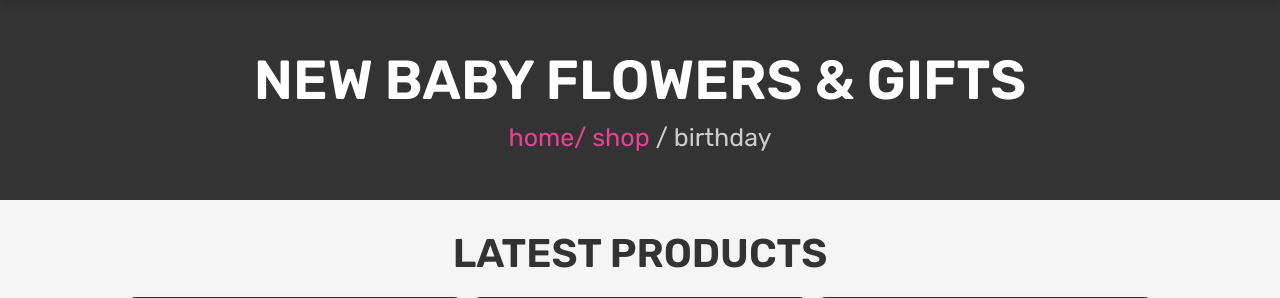
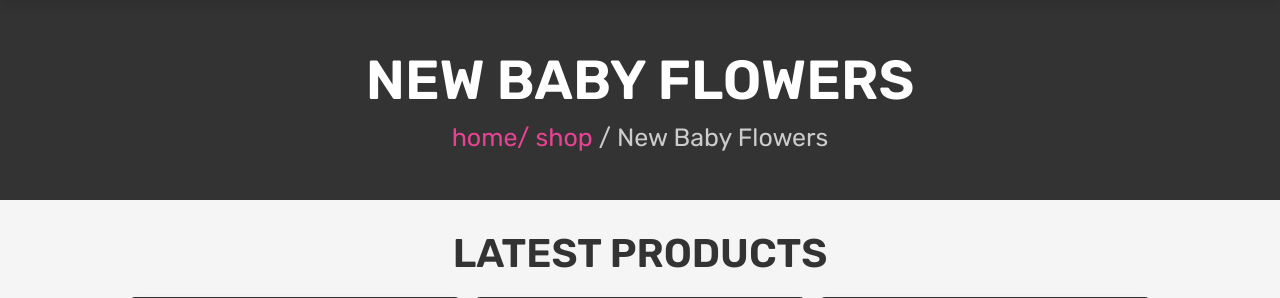
Before and after one commit to Asma2929/Projet-licence, a PHP site: page /newbaby.php in a window 1280 px wide. Shown: the part 148-446 px from the top of the page. Run offline with PHP 8.4, Linux system fonts and the light colour scheme; data comes from the database, SQL or seed files in the repository; data that the repository does not hold is empty.

Commit message:
Update newbaby.php

```diff
--- a/newbaby.php
+++ b/newbaby.php
@@ -81,8 +81,8 @@ if(isset($_POST['add_to_cart'])){
 <?php @include 'header.php'; ?>
 
 <section class="heading">
-    <h3 class ="animate__animated animate__fadeInBottomRight" >New Baby Flowers & Gifts</h3>
-    <p> <a href="home.php">home/ shop</a>  / birthday</p>
+    <h3 class ="animate__animated animate__fadeInBottomRight" >New Baby Flowers</h3>
+    <p> <a href="home.php">home/ shop</a>  / New Baby Flowers</p>
 </section>
 
 <section class="products">
```
